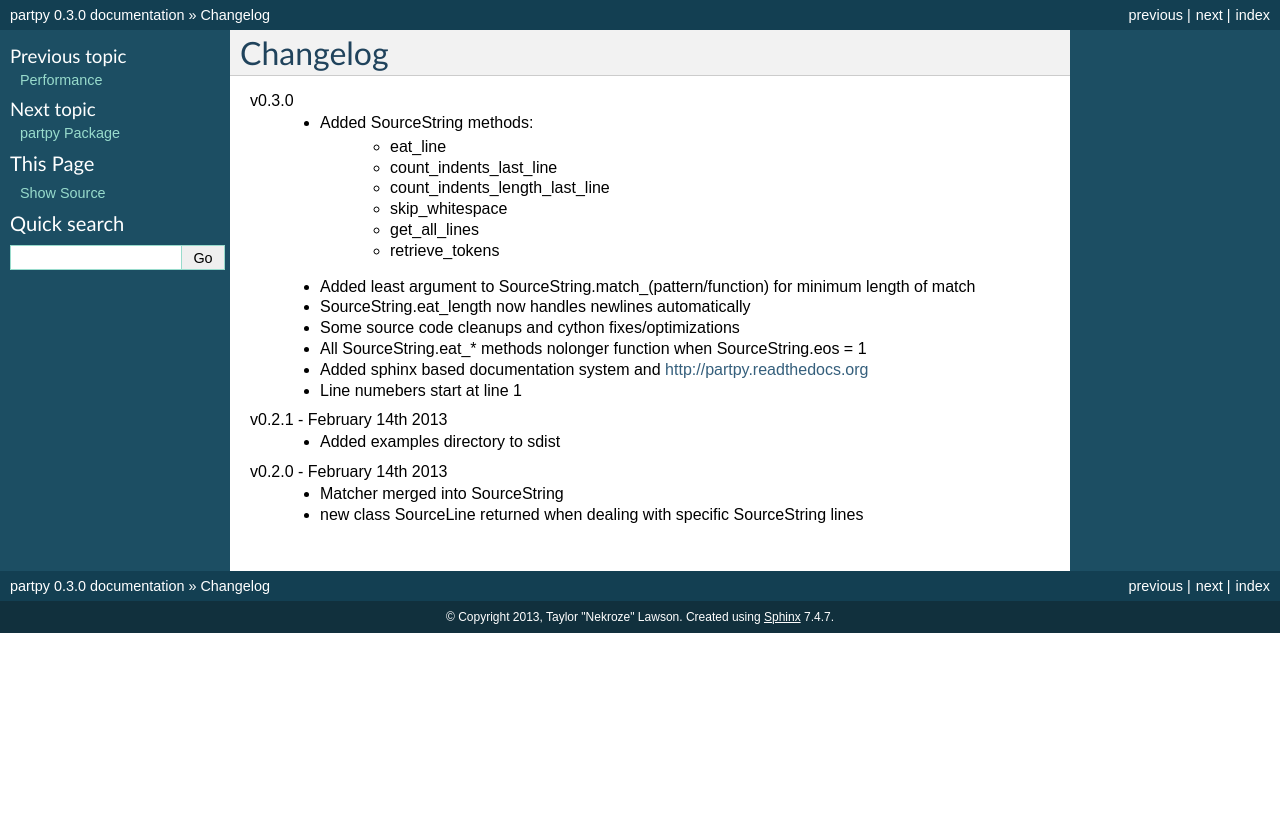
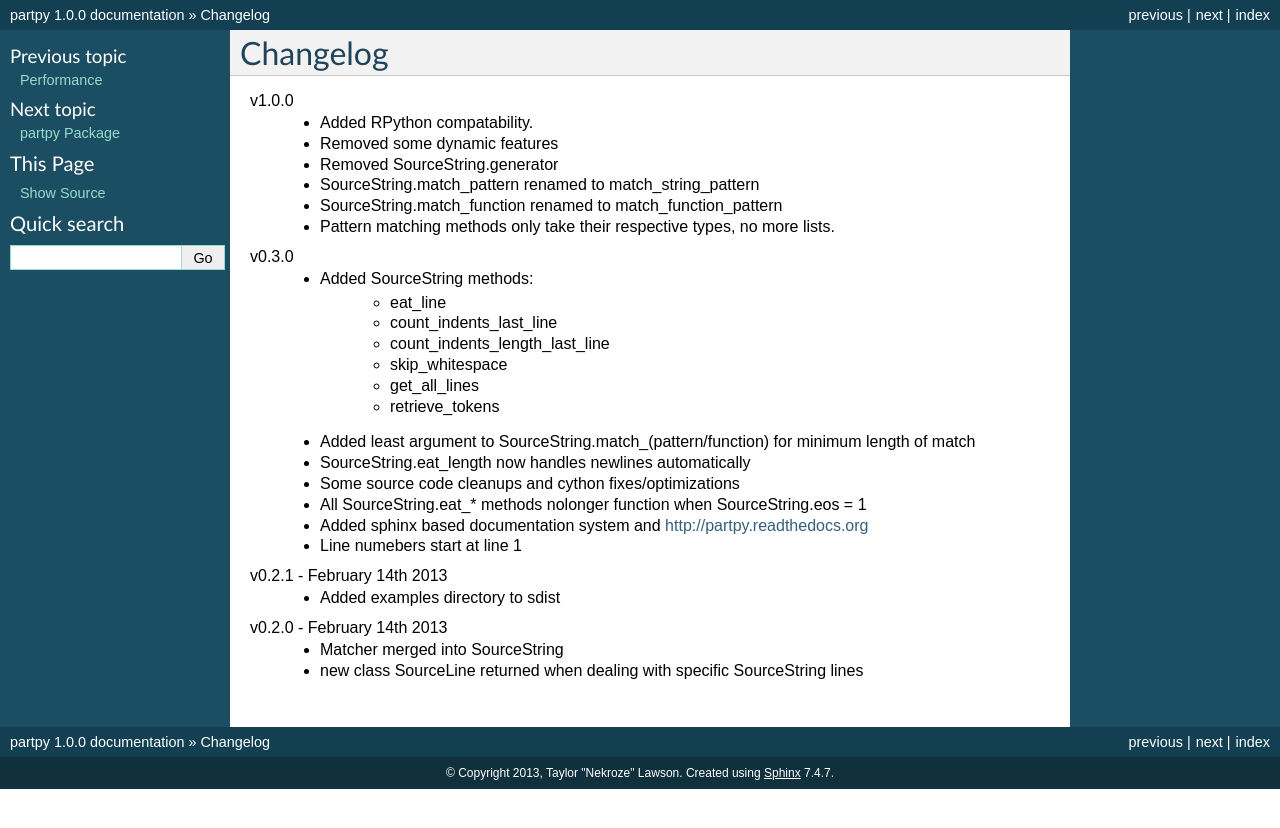
Before and after one commit to Nekroze/partpy, a Sphinx documentation site: the page built from docs/changelog.rst, in a window 1280 px wide. Shown: the top 828 px of the page. Built offline with Sphinx 7.4.7, drawn with Linux system fonts in a browser that asks for light colours.

Commit message:
Version 1.0.0

```diff
--- a/docs/changelog.rst
+++ b/docs/changelog.rst
@@ -1,5 +1,13 @@
 Changelog
 ---------
+
+v1.0.0
+ - Added RPython compatability.
+ - Removed some dynamic features
+ - Removed SourceString.generator
+ - SourceString.match_pattern renamed to match_string_pattern
+ - SourceString.match_function renamed to match_function_pattern
+ - Pattern matching methods only take their respective types, no more lists.
 
 v0.3.0
  - Added SourceString methods:
--- a/docs/conf.py
+++ b/docs/conf.py
@@ -48,9 +48,9 @@ copyright = u'2013, Taylor "Nekroze" Lawson'
 # built documents.
 #
 # The short X.Y version.
-version = '0.3.0'
+version = '1.0'
 # The full version, including alpha/beta/rc tags.
-release = '0.3.0'
+release = '1.0.0'
 
 # The language for content autogenerated by Sphinx. Refer to documentation
 # for a list of supported languages.
--- a/setup.py
+++ b/setup.py
@@ -11,7 +11,7 @@ try:
 except ImportError:
     cy = False
 
-__version__ = '0.3.0'
+__version__ = '1.0.0'
 __author__ = 'Nekroze'
 __email__ = 'nekroze@eturnilnetwork.com'
 SOURCE = 'partpy'
```
